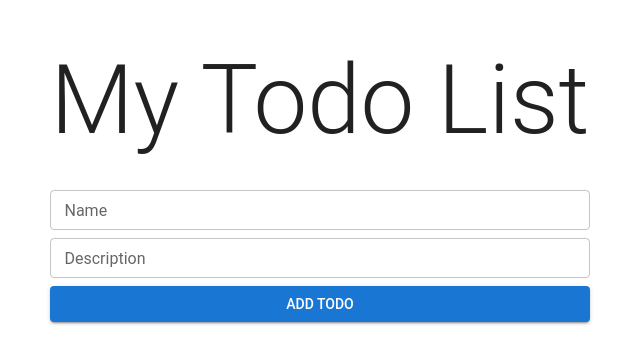
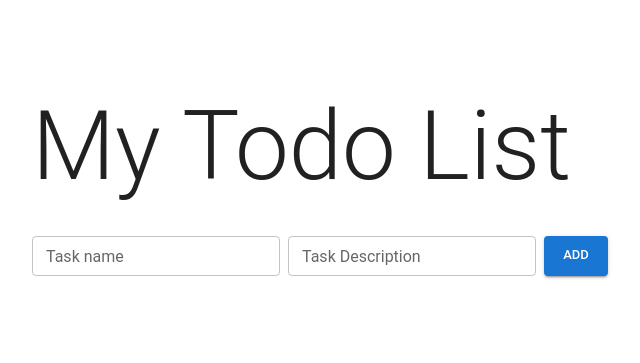
Before and after one commit to kbastow/todo-app, a React (Vite) app: page / in a window 1280 px wide. Shown: the part 209-572 px from the top of the page, without its empty margins (320-960 px from the left). Built offline with nearby package versions, Linux system fonts and the light colour scheme.

Commit message:
setting theme styles to todo input

```diff
--- a/src/App.css
+++ b/src/App.css
@@ -1,6 +1,4 @@
 body {
-  margin: 0;
-  font-family: 'Roboto', sans-serif;
   display: flex;
   justify-content: center;
   align-items: center;
--- a/src/components/TodoInput.tsx
+++ b/src/components/TodoInput.tsx
@@ -23,19 +23,19 @@ const TodoInput: React.FC<TodoInputProps> = ({ addTodo }) => {
   return (
     <StyledForm component="form" onSubmit={handleSubmit}>
       <TextField
-        label="Name"
+        label="Task name"
         value={name}
         onChange={(e) => setName(e.target.value)}
         fullWidth
       />
       <TextField
-        label="Description"
+        label="Task Description"
         value={description}
         onChange={(e) => setDescription(e.target.value)}
         fullWidth
       />
-      <Button type="submit" variant="contained" color="primary">
-        Add Todo
+      <Button type="submit">
+        Add
       </Button>
     </StyledForm>
   );
--- a/src/styles/StyledForm.ts
+++ b/src/styles/StyledForm.ts
@@ -3,7 +3,7 @@ import { styled } from '@mui/system';
 
 const StyledForm = styled(Box)(({ theme }) => ({
   display: 'flex',
-  flexDirection: 'column',
+  flexDirection: 'row',
   gap: theme.spacing(2),
 }));
 
--- a/src/theme.ts
+++ b/src/theme.ts
@@ -21,6 +21,7 @@ const theme = createTheme({
       defaultProps: {
         variant: 'contained',
         color: 'primary',
+        size: 'small',
       },
     },
     MuiTextField: {
```
Also changed, not shown: package.json (+4 -3 lines), 1 other file (tests, documents, lock files or other folders).
